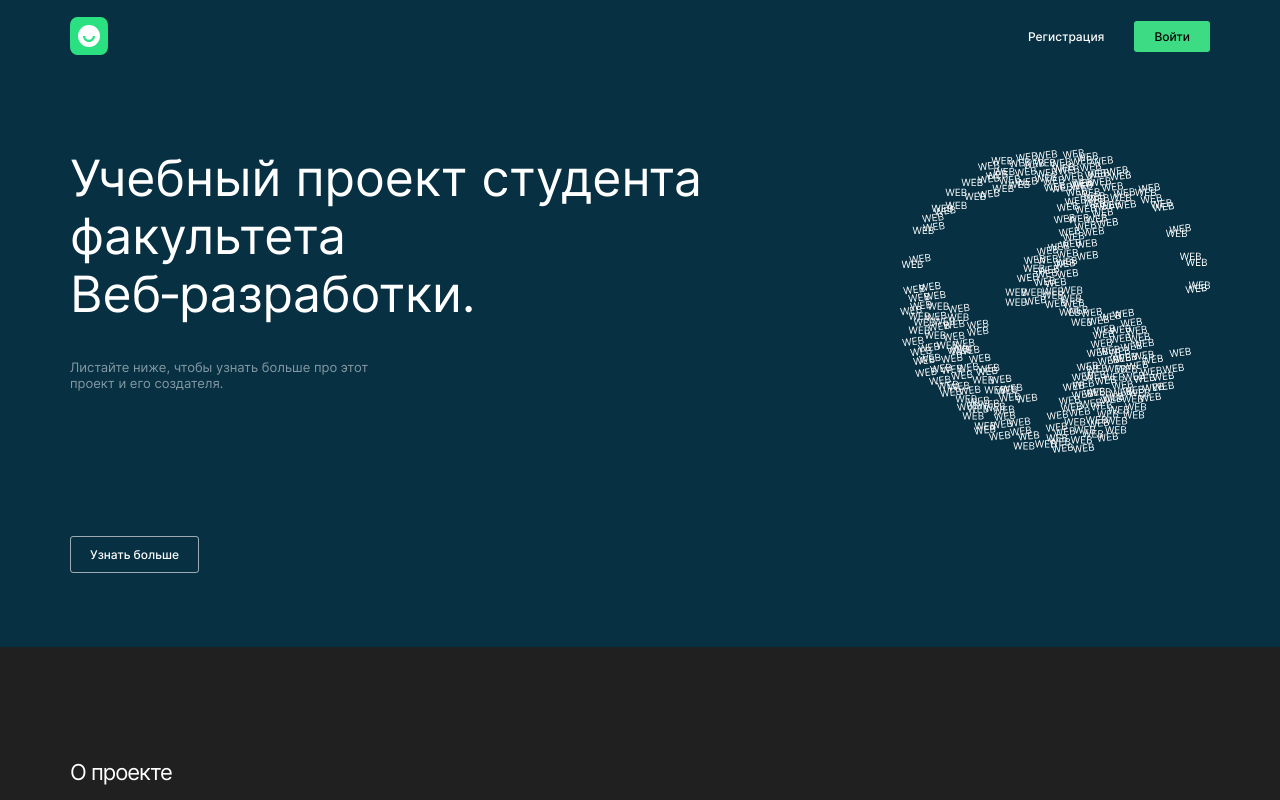
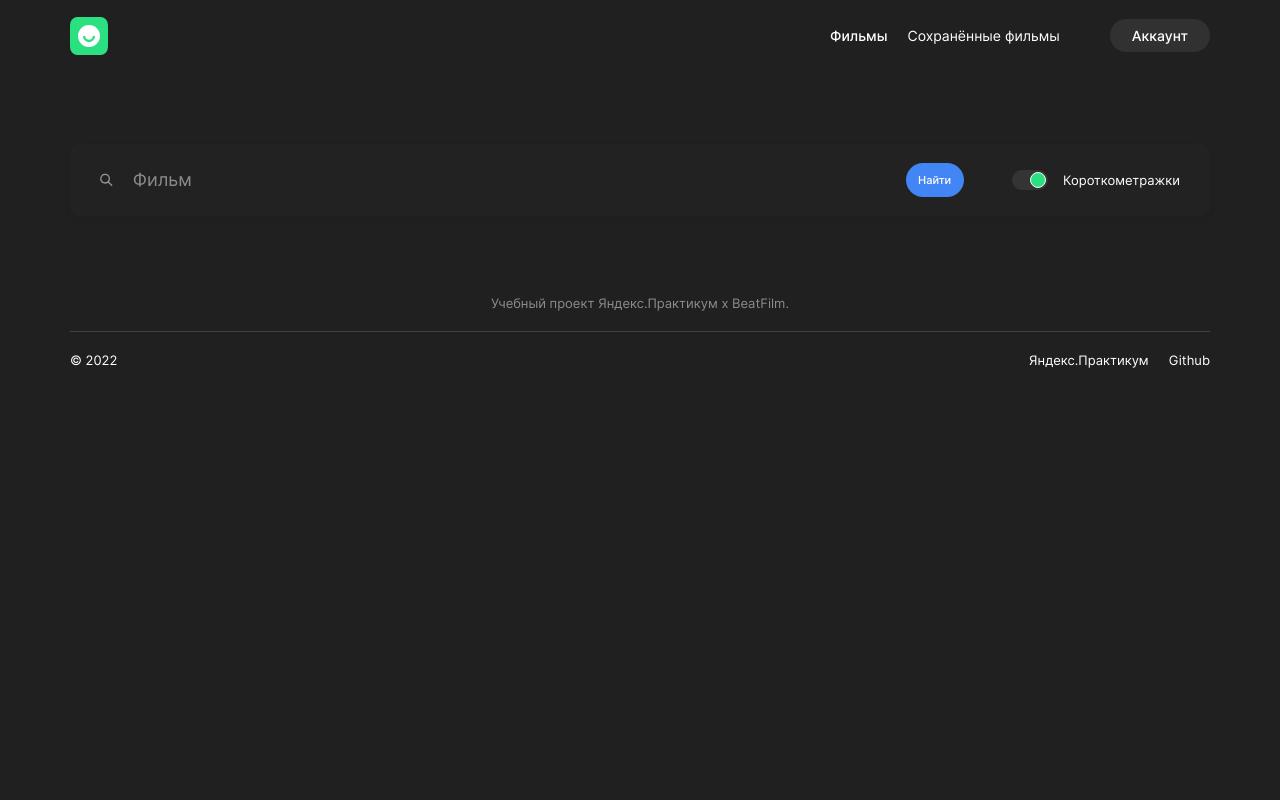
Before and after one commit to Tptechnician/movies-explorer-frontend, a React (Create React App) app: page /movies in a window 1280 px wide. Shown: the top 800 px of the page. Built offline with nearby package versions, Linux system fonts and the light colour scheme.

Commit message:
HTML-markup: Component/SearchForm

```diff
--- a/src/components/App/App.js
+++ b/src/components/App/App.js
@@ -1,13 +1,14 @@
 import React, { useState } from 'react';
+import { Route, Switch } from 'react-router-dom';
 import './App.css';
 import Header from '../Header/Header';
 import Menu from '../Menu/Menu';
 import Main from '../Main/Main';
 import Footer from '../Footer/Footer';
-import { Route, Switch } from 'react-router-dom';
+import Movies from '../Movies/Movies';
 
 function App() {
-  const [loggedIn, setLoggedIn] = useState(false);
+  const [loggedIn, setLoggedIn] = useState(true);
   const [isMenuOpen, setIsMenuOpen] = useState(false);
 
   function toggleMenu() {
@@ -19,8 +20,11 @@ function App() {
       <Header loggedIn={loggedIn} onToggleMenu={toggleMenu} />
       <Menu isOpen={isMenuOpen} onToggleMenu={toggleMenu} />
       <Switch>
-        <Route path='/'>
+        <Route exact path='/'>
           <Main />
+        </Route>
+        <Route path='/movies'>
+          <Movies />
         </Route>
       </Switch>
       <Footer />
--- a/src/components/Movies/Movies.css
+++ b/src/components/Movies/Movies.css
@@ -0,0 +1,5 @@
+.movies {
+  max-width: 1140px;
+  margin: auto;
+  padding: 0;
+}
--- a/src/components/Movies/Movies.js
+++ b/src/components/Movies/Movies.js
@@ -1,8 +1,13 @@
 import React from 'react';
+import SearchForm from '../SearchForm/SearchForm';
 import './Movies.css';
 
 function Movies() {
-  return <div>hello world</div>;
+  return (
+    <section className='movies'>
+      <SearchForm />
+    </section>
+  );
 }
 
 export default Movies;
--- a/src/components/SearchForm/SearchForm.css
+++ b/src/components/SearchForm/SearchForm.css
@@ -0,0 +1,124 @@
+.searchForm {
+  position: relative;
+  margin: 73px 0 0 0;
+  padding: 0 30px 0 19px;
+  height: 72px;
+  display: flex;
+  justify-content: space-between;
+  align-items: center;
+  box-shadow: 0px 3px 14px rgba(0, 0, 0, 0.02);
+  background: #222222;
+  border-radius: 9px;
+}
+
+.searchForm__coteiner {
+  width: 82%;
+  display: flex;
+  justify-content: space-between;
+  align-items: center;
+}
+
+.searchForm__coteiner-input {
+  display: flex;
+  align-items: center;
+  width: 90%;
+}
+
+.searchForm__input {
+  margin-left: 8px;
+  background-color: #222222;
+  border: 0;
+  font-style: normal;
+  font-weight: 400;
+  font-size: 18px;
+  line-height: 20px;
+  color: #ffffff;
+  flex-grow: 1;
+  width: 95%;
+}
+
+.searchForm__input::placeholder {
+  color: #8b8b8b;
+}
+
+.searchForm__input:focus {
+  outline: 1px solid #ffffff;
+  border-radius: 50px;
+}
+
+.searchForm__button {
+  outline: none;
+  border: none;
+  width: 58px;
+  padding: 8px 0;
+  margin-right: 20px;
+  background-color: #4285f4;
+  border-radius: 48px;
+  font-style: normal;
+  font-weight: 500;
+  font-size: 11px;
+  line-height: 18px;
+  text-align: center;
+  color: #ffffff;
+}
+
+.searchForm__button:hover {
+  opacity: 0.8;
+  cursor: pointer;
+}
+
+.searchForm__coteiner-checkbox {
+  display: flex;
+  flex-direction: row;
+  align-items: center;
+  gap: 15px;
+}
+
+.searchForm__films {
+  font-style: normal;
+  font-weight: 400;
+  font-size: 13px;
+  line-height: 18px;
+  color: #ffffff;
+}
+
+.searchForm__tumbler {
+  position: relative;
+  display: inline-block;
+  width: 36px;
+  height: 20px;
+  cursor: pointer;
+}
+
+.searchForm__checkbox {
+  display: none;
+}
+
+.searchForm__slider {
+  position: absolute;
+  inset: 0;
+  background-color: #343434;
+  border-radius: 16px;
+  transition: 0.6s;
+  transform: scale(-1, -1);
+}
+
+.searchForm__slider::before {
+  position: absolute;
+  content: '';
+  height: 14px;
+  width: 14px;
+  left: 2px;
+  bottom: 2px;
+  border: 1px solid #fff;
+  border-radius: 50%;
+  background-color: #2be080;
+}
+
+.searchForm__checkbox:checked + .searchForm__slider {
+  background-color: #2be080;
+}
+
+.searchForm__checkbox:checked + .searchForm__slider::before {
+  transform: translateX(16px);
+}
--- a/src/components/SearchForm/SearchForm.js
+++ b/src/components/SearchForm/SearchForm.js
@@ -1,8 +1,47 @@
-import React from 'react';
+import React, { useState } from 'react';
 import './SearchForm.css';
+import { ReactComponent as SearchFormIcon } from '../../images/searchform-icon.svg';
 
 function SearchForm() {
-  return <div>hello world</div>;
+  const [checkbox, setСheckbox] = useState(false);
+  console.log(checkbox);
+  function handleSubmit(e) {
+    e.preventDefault();
+    console.log('Поиск фильма сработал');
+  }
+
+  function handleСheckboxChange() {
+    const newСheckbox = !checkbox;
+    setСheckbox(newСheckbox);
+    console.log(`Сheckbox сработал: ${checkbox}`);
+  }
+
+  return (
+    <form className='searchForm'>
+      <div className='searchForm__coteiner'>
+        <div className='searchForm__coteiner-input'>
+          <SearchFormIcon />
+          <input className='searchForm__input' placeholder='Фильм' type='text' required />
+        </div>
+        <button className='searchForm__button' type='submit' onClick={handleSubmit}>
+          Найти
+        </button>
+      </div>
+      <div className='searchForm__coteiner-checkbox'>
+        <label className='searchForm__tumbler'>
+          <input
+            className='searchForm__checkbox'
+            type='checkbox'
+            value={checkbox}
+            checked={checkbox}
+            onChange={handleСheckboxChange}
+          />
+          <span className='searchForm__slider' />
+        </label>
+        <p className='searchForm__films'>Короткометражки</p>
+      </div>
+    </form>
+  );
 }
 
 export default SearchForm;
```
Also changed, not shown: src/images/searchform-icon.svg (added).
